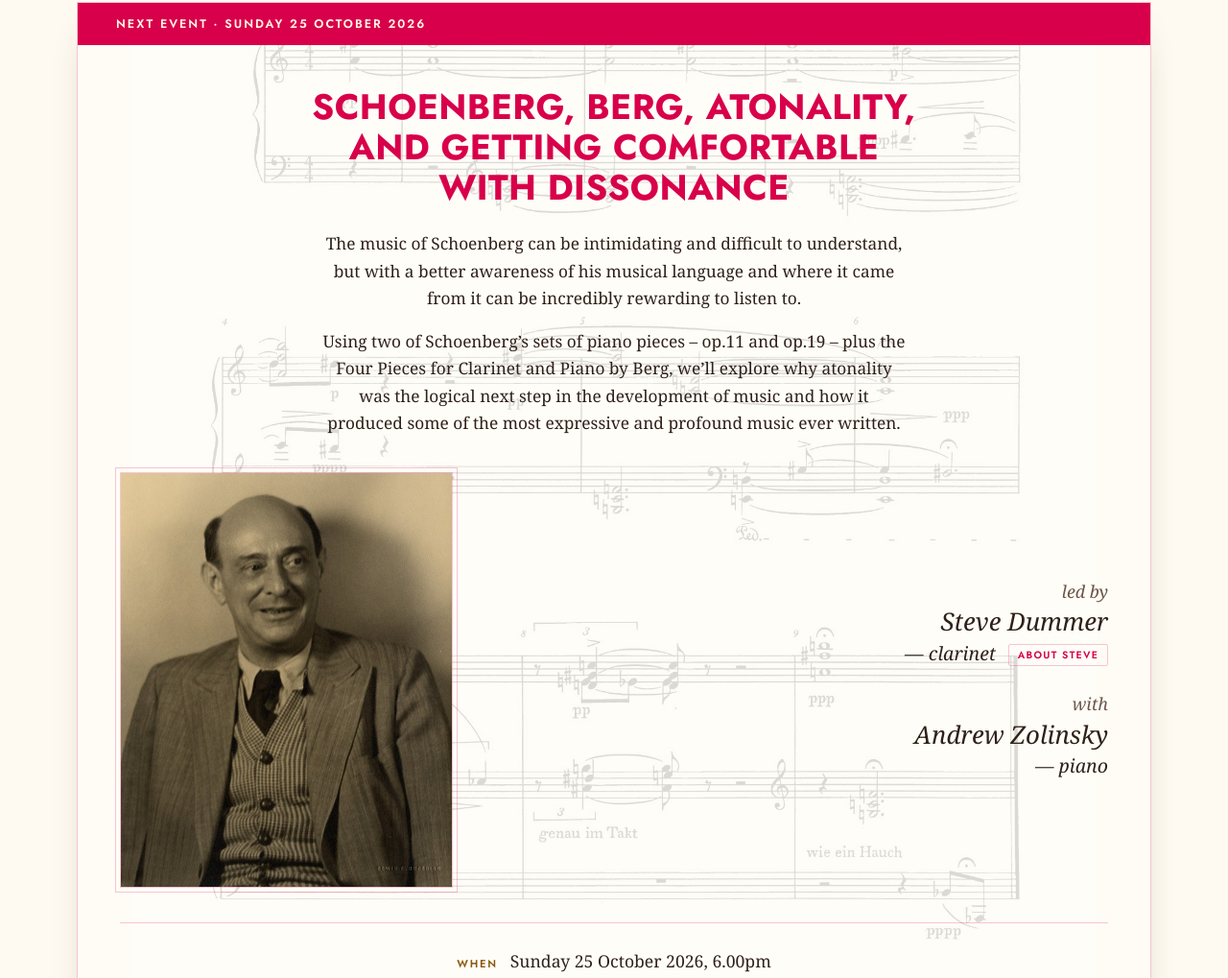
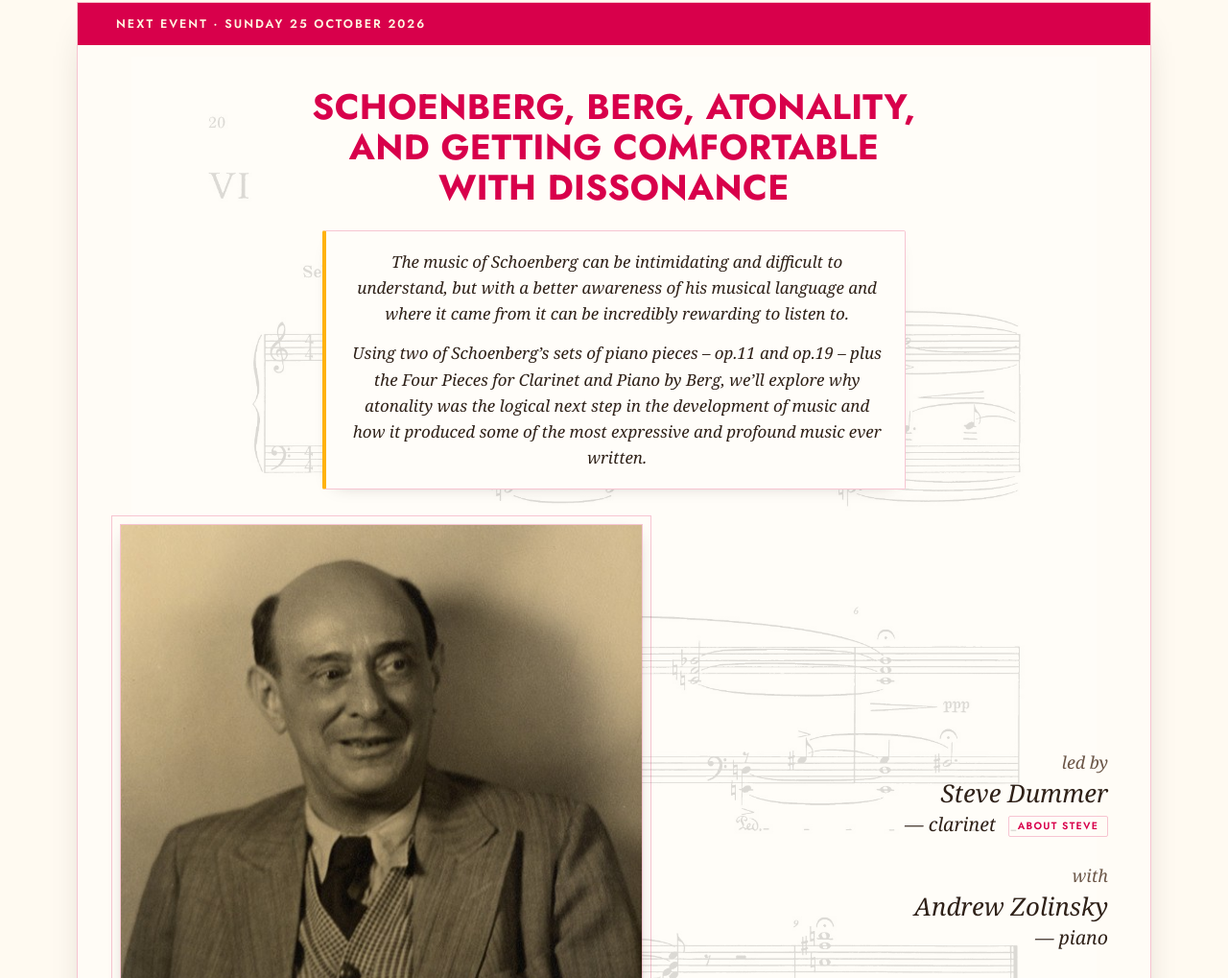
Before and after one commit to tcorbettclark/talkestra, a website: page public/index.html in a window 1280 px wide. Shown: the part 679-1698 px from the top of the page at 96% size. Drawn offline with Linux system fonts and the light colour scheme.

Commit message:
Tighten next-event card layout and style intro prose
Three visual tweaks to the next-event card:

* Right column of the photo/performer grid switches from 1.3fr to auto.
  The performer block now sizes to its content instead of stretching to
  take 65% of the row, so the names sit close to the photo rather than
  being pushed to the far right.

* Portrait gets more breathing room: outline offset 4px -> 8px and a
  soft drop shadow so it reads as a framed object on the card surface.

* Intro prose becomes a designed pull-quote card. Earlier attempt at
  frosted glass (translucent background + backdrop-filter blur) was a
  no-op: the parent .programme is already a cream panel, so there was
  nothing for the blur to chew on and the result read as flat cream.
  Replaced with a solid cream card, gold left accent bar (4px),
  thin crimson rule, italic body, and a subtle drop shadow. Ties to
  the existing palette (gold bar matches the eyebrow and visit-item
  top border) and keeps the section friendly and informative without
  pretending to be something it isn't.

```diff
--- a/public/styles.css
+++ b/public/styles.css
@@ -398,7 +398,7 @@ section[id] { scroll-margin-top: 5.5rem; }
 
 .programme-grid {
   display: grid;
-  grid-template-columns: minmax(0, 0.7fr) minmax(0, 1.3fr);
+  grid-template-columns: minmax(0, 0.7fr) auto;
   gap: clamp(1.25rem, 4vw, 2.5rem);
   align-items: center;
 }
@@ -406,11 +406,21 @@ section[id] { scroll-margin-top: 5.5rem; }
 .programme-intro {
   margin: 0 auto 2.25rem;
   max-width: 38rem;
+  padding: 1.1rem 1.4rem 1.2rem 1.6rem;
   text-align: center;
-  font-size: 1.08rem;
-  line-height: 1.65;
+  font-size: 1.06rem;
+  line-height: 1.6;
+  font-style: italic;
+  /* Designed pull-quote card. No frosted glass: the parent .programme is
+     already cream, so blurring it produces nothing. Use a clear cream card
+     with a gold left bar and a thin crimson rule instead. */
+  background: var(--card);
+  border: 1px solid var(--rule);
+  border-left: 4px solid var(--gold);
+  border-radius: 2px;
+  box-shadow: 0 6px 18px -14px rgba(47, 33, 24, 0.4);
 }
-.programme-intro p { margin: 0 0 1rem; }
+.programme-intro p { margin: 0 0 0.9rem; }
 .programme-intro p:last-child { margin-bottom: 0; }
 
 .portrait { margin: 0; }
@@ -421,7 +431,10 @@ section[id] { scroll-margin-top: 5.5rem; }
   object-fit: cover;
   border: 1px solid var(--rule);
   outline: 1px solid var(--rule);
-  outline-offset: 4px;
+  outline-offset: 8px;
+  /* Subtle lift so the photo reads as a separate object, not flush with
+     the card surface. */
+  box-shadow: 0 6px 18px -10px rgba(47, 33, 24, 0.45);
 }
 
 .programme-who {
```
